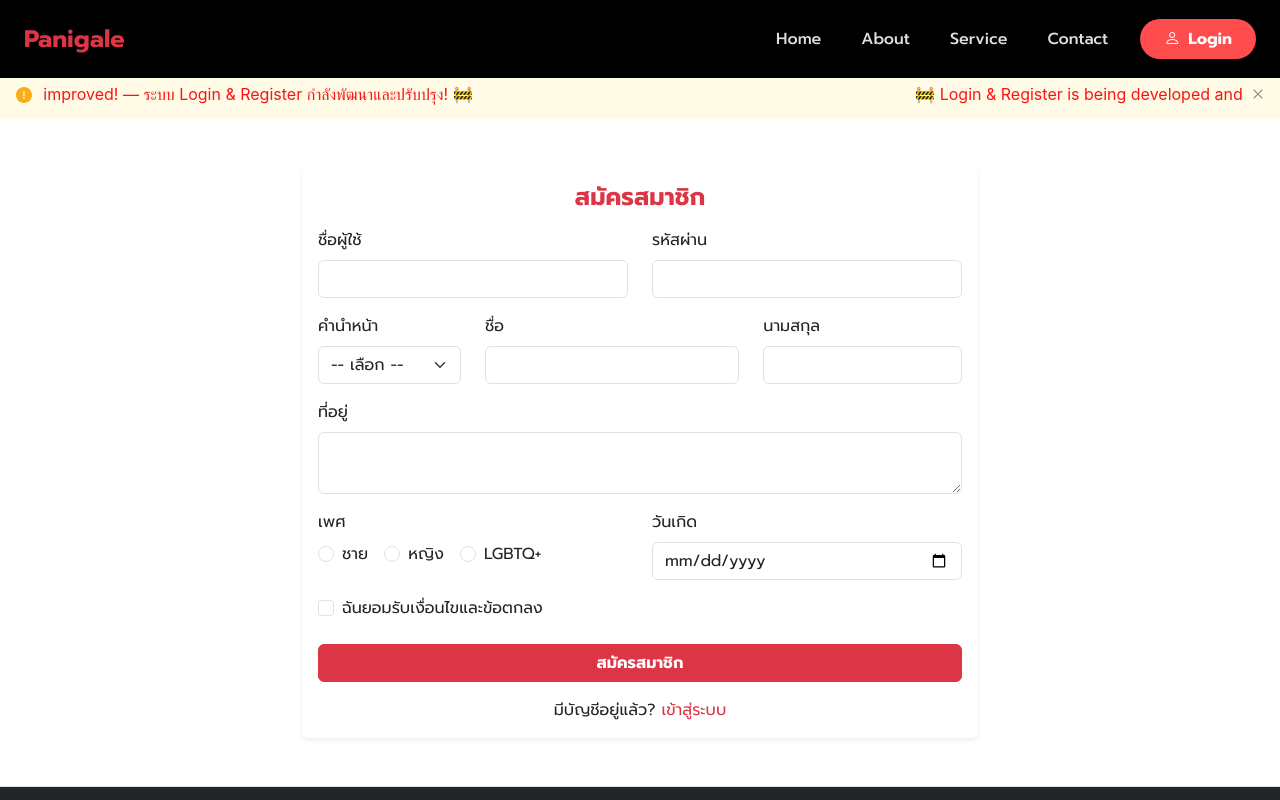
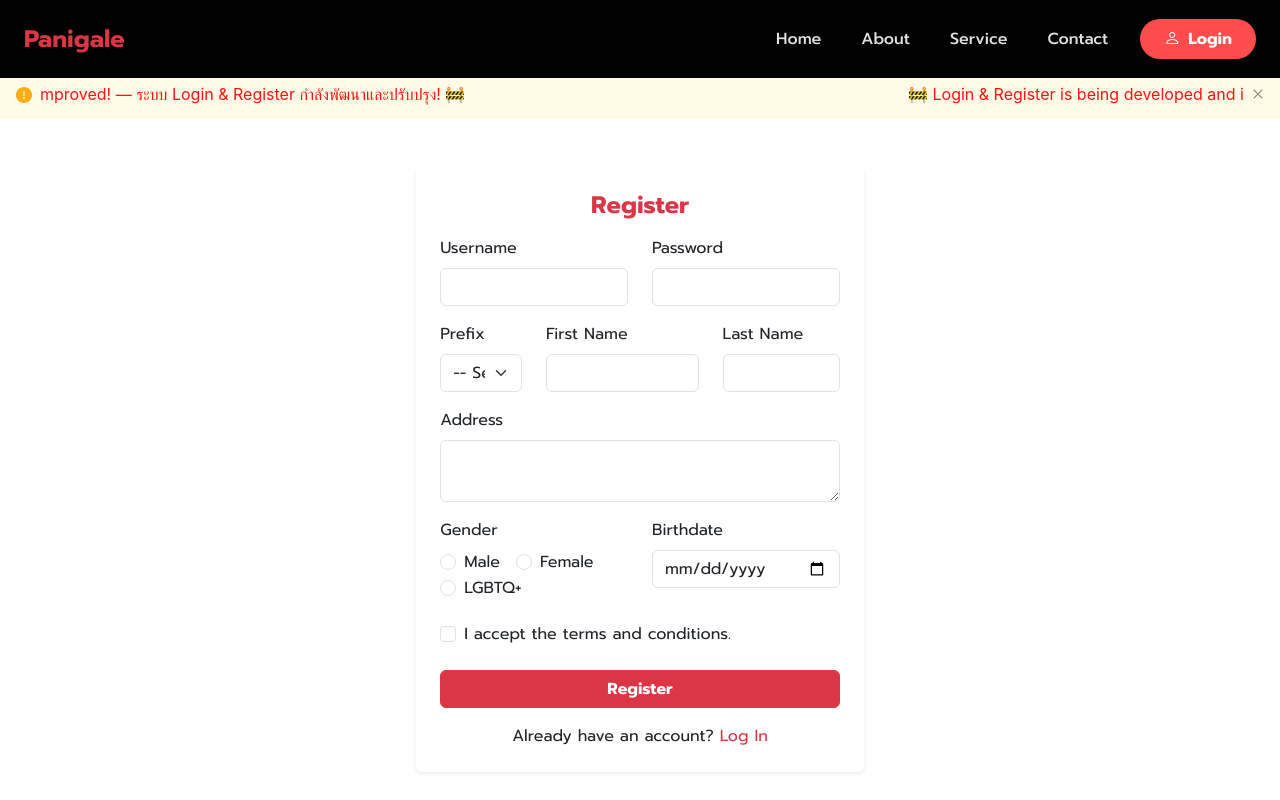
Before and after one commit to pasitJng/Frontend-real68, a Next.js app: page /Register in a window 1280 px wide. Shown: the top 800 px of the page. Built offline with nearby package versions, Linux system fonts and the light colour scheme.

Commit message:
fix-lang-popupAlert

```diff
--- a/app/Register/page.js
+++ b/app/Register/page.js
@@ -16,7 +16,7 @@ export default function Register() {
   });
 
   const [validated, setValidated] = useState(false);
-  const [alert, setAlert] = useState(null); // Alert message state
+  const [alert, setAlert] = useState(null);
 
   const handleChange = (e) => {
     const { name, value, type, checked } = e.target;
@@ -35,7 +35,7 @@ export default function Register() {
       setValidated(true);
       setAlert({
         type: "warning",
-      message: "กรุณากรอกข้อมูลให้ครบถ้วน",
+        message: "Please complete all required fields.",
       });
       return;
     }
@@ -43,10 +43,10 @@ export default function Register() {
     setValidated(true);
     setAlert({
       type: "success",
-    message: "สมัครสมาชิกสำเร็จ! (Demo)",
+      message: "Registration successful! (Demo)",
     });
 
-  // ✅ รีเซ็ตฟอร์มหลังสมัคร
+    // Reset form
     setFormData({
       username: '',
       password: '',
@@ -59,7 +59,6 @@ export default function Register() {
       agree: false
     });
 
-  // ✅ รีเซ็ต validation
     setValidated(false);
   };
 
@@ -81,36 +80,28 @@ export default function Register() {
     <main>
       <BannerNotice />
 
-      {/* SVG Alert Icons */}
+      {/* SVG Icons */}
       <svg xmlns="http://www.w3.org/2000/svg" style={{ display: "none" }}>
         <symbol id="check-circle-fill" fill="currentColor" viewBox="0 0 16 16">
-          <path d="M16 8A8 8 0 1 1 0 8a8 8 0 0 1 16 0zm-3.97-3.03a.75.75 0 0 0-1.08.022L7.477 9.417
-                   5.384 7.323a.75.75 0 0 0-1.06 1.06L6.97 11.03a.75.75 0 0 0 1.079-.02l3.992-4.99a.75.75
-                   0 0 0-.01-1.05z" />
+          <path d="..." />
         </symbol>
         <symbol id="info-fill" fill="currentColor" viewBox="0 0 16 16">
-          <path d="M8 16A8 8 0 1 0 8 0a8 8 0 0 0 0 16zm.93-9.412-1 4.705c-.07.34.029.533.304.533.194
-                   0 .487-.07.686-.246l-.088.416c-.287.346-.92.598-1.465.598-.703 0-1.002-.422-.808-1.319l.
-                   738-3.468c.064-.293.006-.399-.287-.47l-.451-.081.082-.381 2.29-.287zM8 5.5a1 1 0 1
-                   1 0-2 1 1 0 0 1 0 2z" />
+          <path d="..." />
         </symbol>
         <symbol id="exclamation-triangle-fill" fill="currentColor" viewBox="0 0 16 16">
-          <path d="M8.982 1.566a1.13 1.13 0 0 0-1.96 0L.165 13.233c-.457.778.091 1.767.98
-                   1.767h13.713c.889 0 1.438-.99.98-1.767L8.982 1.566zM8 5c.535 0
-                   .954.462.9.995l-.35 3.507a.552.552 0 0 1-1.1 0L7.1
-                   5.995A.905.905 0 0 1 8 5zm.002 6a1 1 0 1 1 0 2 1 1 0 0 1 0-2z" />
+          <path d="..." />
         </symbol>
       </svg>
 
-      <div className="container mt-5" style={{ maxWidth: "700px" }}>
+      <div className="container py-5 px-3">
         <div className="row justify-content-center">
-          <div className="col-12">
-            <div className="card shadow-sm p-3 border-0">
+          <div className="col-12 col-sm-10 col-md-8 col-lg-6 col-xl-5">
+            <div className="card shadow-sm p-4 border-0">
               <h2 className="text-center mb-3 fw-bold text-danger" style={{ fontSize: "1.5rem" }}>
-                สมัครสมาชิก
+                Register
               </h2>
 
-              {/* Alert Message */}
+              {/* Alert */}
               {alert && (
                 <div className={`alert alert-${alert.type} d-flex align-items-center`} role="alert">
                   <svg className="bi flex-shrink-0 me-2" width="24" height="24" role="img" aria-label={alert.type}>
@@ -125,10 +116,9 @@ export default function Register() {
                 className={`needs-validation ${validated ? 'was-validated' : ''}`}
                 onSubmit={handleSubmit}
               >
-                  {/* Row: Username & Password */}
                 <div className="row">
                   <div className="col-md-6 mb-3">
-                      <label className="form-label">ชื่อผู้ใช้</label>
+                    <label className="form-label">Username</label>
                     <input
                       type="text"
                       className="form-control"
@@ -137,11 +127,10 @@ export default function Register() {
                       onChange={handleChange}
                       required
                     />
-                      <div className="invalid-feedback">กรุณากรอกชื่อผู้ใช้</div>
+                    <div className="invalid-feedback">Please enter your username.</div>
                   </div>
-
                   <div className="col-md-6 mb-3">
-                      <label className="form-label">รหัสผ่าน</label>
+                    <label className="form-label">Password</label>
                     <input
                       type="password"
                       className="form-control"
@@ -150,14 +139,13 @@ export default function Register() {
                       onChange={handleChange}
                       required
                     />
-                      <div className="invalid-feedback">กรุณากรอกรหัสผ่าน</div>
+                    <div className="invalid-feedback">Please enter your password.</div>
                   </div>
                 </div>
 
-                  {/* Row: Prefix, Firstname, Lastname */}
                 <div className="row">
                   <div className="col-md-3 mb-3">
-                      <label className="form-label">คำนำหน้า</label>
+                    <label className="form-label">Prefix</label>
                     <select
                       className="form-select"
                       name="prefix"
@@ -165,16 +153,15 @@ export default function Register() {
                       onChange={handleChange}
                       required
                     >
-                        <option value="">-- เลือก --</option>
-                        <option value="นาย">นาย</option>
-                        <option value="นางสาว">นางสาว</option>
-                        <option value="นาง">นาง</option>
+                      <option value="">-- Select --</option>
+                      <option value="Mr.">Mr.</option>
+                      <option value="Ms.">Ms.</option>
+                      <option value="Mrs.">Mrs.</option>
                     </select>
-                      <div className="invalid-feedback">กรุณาเลือกคำนำหน้าชื่อ</div>
+                    <div className="invalid-feedback">Please select a prefix.</div>
                   </div>
-
                   <div className="col-md-5 mb-3">
-                      <label className="form-label">ชื่อ</label>
+                    <label className="form-label">First Name</label>
                     <input
                       type="text"
                       className="form-control"
@@ -183,11 +170,10 @@ export default function Register() {
                       onChange={handleChange}
                       required
                     />
-                      <div className="invalid-feedback">กรุณากรอกชื่อ</div>
+                    <div className="invalid-feedback">Please enter your first name.</div>
                   </div>
-
                   <div className="col-md-4 mb-3">
-                      <label className="form-label">นามสกุล</label>
+                    <label className="form-label">Last Name</label>
                     <input
                       type="text"
                       className="form-control"
@@ -196,13 +182,12 @@ export default function Register() {
                       onChange={handleChange}
                       required
                     />
-                      <div className="invalid-feedback">กรุณากรอกนามสกุล</div>
+                    <div className="invalid-feedback">Please enter your last name.</div>
                   </div>
                 </div>
 
-                  {/* Row: Address */}
                 <div className="mb-3">
-                    <label className="form-label">ที่อยู่</label>
+                  <label className="form-label">Address</label>
                   <textarea
                     className="form-control"
                     name="address"
@@ -211,36 +196,35 @@ export default function Register() {
                     required
                     rows="2"
                   />
-                    <div className="invalid-feedback">กรุณากรอกที่อยู่</div>
+                  <div className="invalid-feedback">Please enter your address.</div>
                 </div>
 
-                  {/* Row: Gender & Birthdate */}
                 <div className="row">
                   <div className="col-md-6 mb-3">
-                      <label className="form-label">เพศ</label>
+                    <label className="form-label">Gender</label>
                     <div>
                       <div className="form-check form-check-inline">
                         <input
                           className="form-check-input"
                           type="radio"
                           name="gender"
-                            value="ชาย"
+                          value="Male"
                           onChange={handleChange}
-                            checked={formData.gender === "ชาย"} // ✅ เพิ่ม checked
+                          checked={formData.gender === "Male"}
                           required
                         />
-                          <label className="form-check-label">ชาย</label>
+                        <label className="form-check-label">Male</label>
                       </div>
                       <div className="form-check form-check-inline">
                         <input
                           className="form-check-input"
                           type="radio"
                           name="gender"
-                            value="หญิง"
+                          value="Female"
                           onChange={handleChange}
-                            checked={formData.gender === "หญิง"} // ✅ เพิ่ม checked
+                          checked={formData.gender === "Female"}
                         />
-                          <label className="form-check-label">หญิง</label>
+                        <label className="form-check-label">Female</label>
                       </div>
                       <div className="form-check form-check-inline">
                         <input
@@ -249,18 +233,18 @@ export default function Register() {
                           name="gender"
                           value="LGBTQ+"
                           onChange={handleChange}
-                            checked={formData.gender === "LGBTQ+"} // ✅ เพิ่ม checked
+                          checked={formData.gender === "LGBTQ+"}
                         />
                         <label className="form-check-label">LGBTQ+</label>
                       </div>
                     </div>
                     <div className="invalid-feedback d-block">
-                        {validated && !formData.gender && "กรุณาเลือกเพศ"}
+                      {validated && !formData.gender && "Please select your gender."}
                     </div>
                   </div>
 
                   <div className="col-md-6 mb-3">
-                      <label className="form-label">วันเกิด</label>
+                    <label className="form-label">Birthdate</label>
                     <input
                       type="date"
                       className="form-control"
@@ -269,11 +253,10 @@ export default function Register() {
                       onChange={handleChange}
                       required
                     />
-                      <div className="invalid-feedback">กรุณาเลือกวันเกิด</div>
+                    <div className="invalid-feedback">Please select your birthdate.</div>
                   </div>
                 </div>
 
-                  {/* Checkbox */}
                 <div className="form-check mb-3">
                   <input
                     className="form-check-input"
@@ -284,21 +267,20 @@ export default function Register() {
                     required
                   />
                   <label className="form-check-label">
-                      ฉันยอมรับเงื่อนไขและข้อตกลง
+                    I accept the terms and conditions.
                   </label>
                   <div className="invalid-feedback">
-                      คุณต้องยอมรับเงื่อนไขก่อนสมัครสมาชิก
+                    You must accept the terms to register.
                   </div>
                 </div>
 
-                   {/* Submit */}
                 <button type="submit" className="btn btn-danger w-100 fw-bold mt-2">
-                  สมัครสมาชิก
+                  Register
                 </button>
 
                 <div className="text-center mt-3">
-                  มีบัญชีอยู่แล้ว? <a href="/Login" className="text-decoration-none text-danger">
-                    เข้าสู่ระบบ
+                  Already have an account? <a href="/Login" className="text-decoration-none text-danger">
+                    Log In
                   </a>
                 </div>
               </form>
--- a/components/AlertModal.js
+++ b/components/AlertModal.js
@@ -1,13 +1,12 @@
 'use client';
 
 import React, { useEffect } from 'react';
-import { Card, Button } from 'antd';
+import { Card } from 'antd';
 import { CloseCircleOutlined } from '@ant-design/icons';
-import { Prompt } from "next/font/google";
+import { motion } from 'framer-motion';
 
 export default function AlertModal({ visible, onClose }) {
   useEffect(() => {
-    // ปิดการ scroll เมื่อ Alert แสดง
     if (visible) {
       document.body.style.overflow = 'hidden';
     } else {
@@ -23,19 +22,32 @@ export default function AlertModal({ visible, onClose }) {
 
   return (
     <div
-      className="position-fixed top-0 start-0 w-100 h-100 d-flex justify-content-center align-items-center"
       style={{
+        position: 'fixed',
+        top: 0,
+        left: 0,
+        width: '100vw',
+        height: '100vh',
         zIndex: 9999,
         backdropFilter: 'blur(6px)',
         backgroundColor: 'rgba(0,0,0,0.5)',
-        pointerEvents: 'auto',
+        display: 'flex',
+        justifyContent: 'center',
+        alignItems: 'center',
+        padding: '16px', // กันไม่ให้ติดขอบมือถือ
+        boxSizing: 'border-box',
       }}
+    >
+      <motion.div
+        initial={{ opacity: 0, scale: 0.7 }}
+        animate={{ opacity: 1, scale: 1 }}
+        transition={{ type: 'spring', stiffness: 260, damping: 20 }}
+        style={{ width: '100%', maxWidth: '500px' }} // รองรับจอเล็ก
       >
         <Card
           className="shadow-lg"
           style={{
-          maxWidth: '50%',
-          width: '500px',
+            width: '100%',
             textAlign: 'center',
             borderRadius: '1rem',
             backgroundColor: '#fff1f0',
@@ -47,9 +59,10 @@ export default function AlertModal({ visible, onClose }) {
           </div>
           <h4 style={{ color: '#a8071a' }}>Error!</h4>
           <p style={{ color: '#a8071a', fontSize: '16px' }}>
-          เว็บไซต์กำลังอยู่ระหว่างการพัฒนา ไม่สามารถใช้งานได้ในขณะนี้
+            This website is currently under development and is temporarily unavailable.
           </p>
         </Card>
+      </motion.div>
     </div>
   );
 }
--- a/package.json
+++ b/package.json
@@ -12,7 +12,7 @@
     "antd": "^5.26.6",
     "bootstrap": "^5.3.7",
     "bootstrap-icons": "^1.13.1",
-    "framer-motion": "^12.22.0",
+    "framer-motion": "^12.23.7",
     "next": "^15.3.4",
     "react": "^19.0.0",
     "react-dom": "^19.0.0",
```
Also changed, not shown: app/Login/page.js (+26 -21 lines), 1 other file (tests, documents, lock files or other folders). Lines whose indentation alone changed are shown as unchanged.
